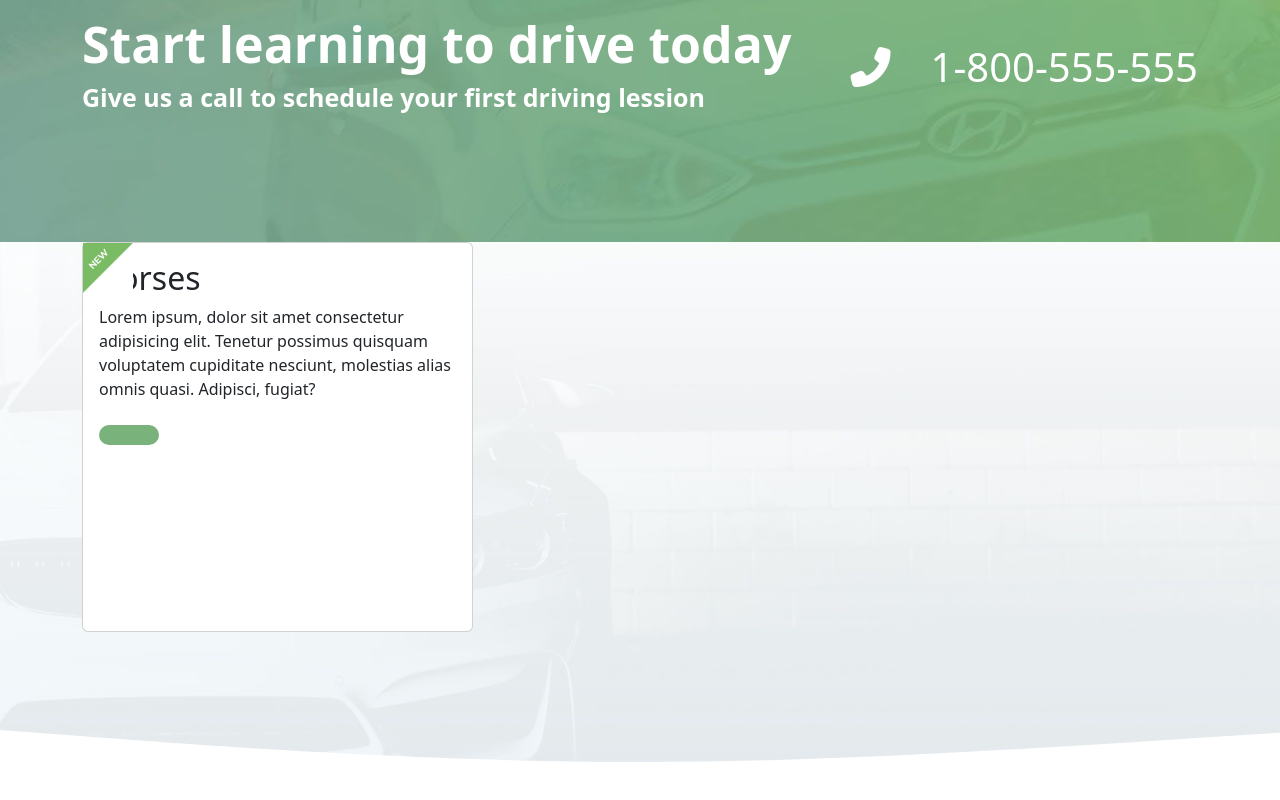
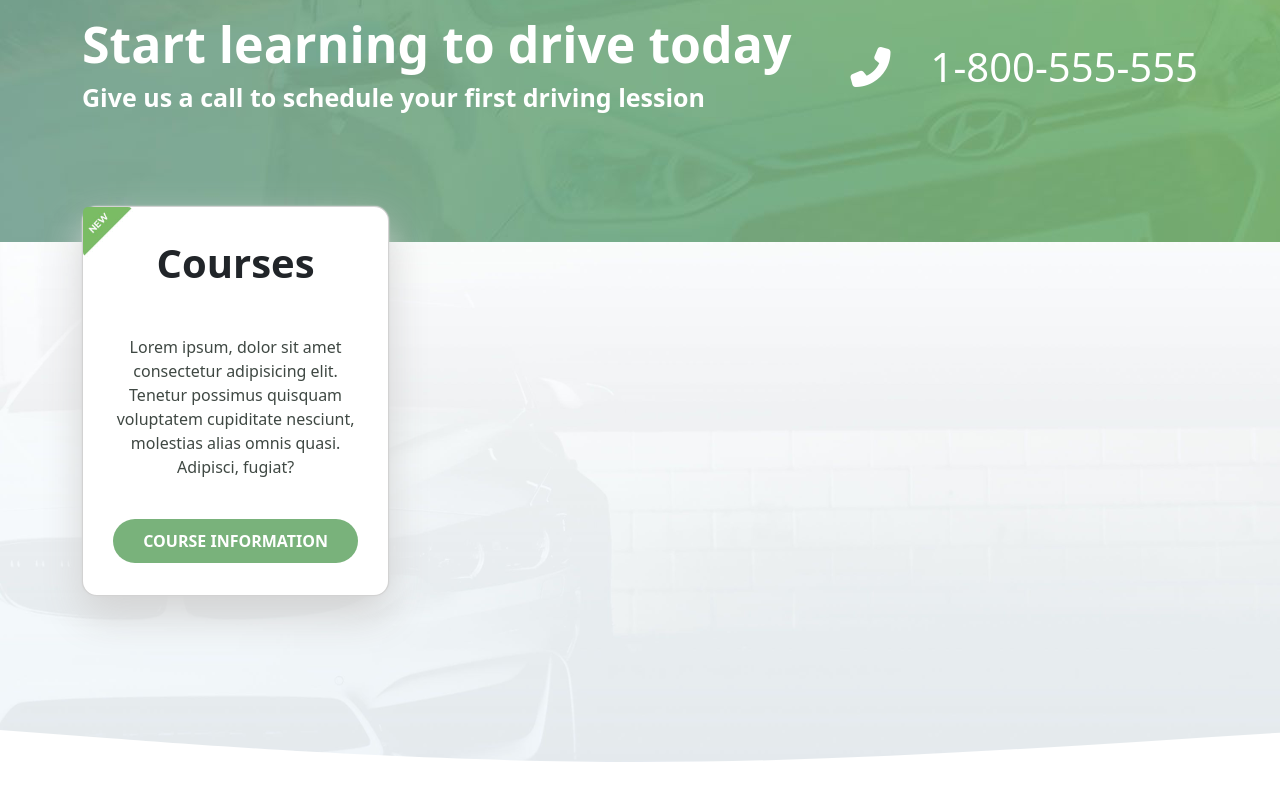
Before and after one commit to Oltion-Koceku/proj-html-vuejs, a Vue app: page / in a window 1280 px wide. Shown: the part 1578-2378 px from the top of the page. Built offline with nearby package versions, Linux system fonts and the light colour scheme.

Commit message:
[add]forum section courses

```diff
--- a/src/components/curses.vue
+++ b/src/components/curses.vue
@@ -3,6 +3,12 @@
 import buttonVue from './partials/button.vue'
 import waveVue from './partials/wave.vue'
   export default {
+
+    data(){
+      return{
+        textButton: 'course information'
+      }
+    },
     components:{
       waveVue,
       buttonVue
@@ -17,12 +23,15 @@ import waveVue from './partials/wave.vue'
       <!-- card -->
       <div class="card-form">
         <div class="card">
-          <div class="card-body position-relative ">
+          <div class="card-body position-relative d-flex justify-content-center align-items-center flex-column">
+            <div class="new">
+
+            </div>
             <img src="../img/new-corner.jpg" alt="">
-            <h2>Corses</h2>
-            <p>Lorem ipsum, dolor sit amet consectetur adipisicing elit. Tenetur possimus quisquam voluptatem cupiditate nesciunt, molestias alias omnis quasi. Adipisci, fugiat?</p>
-            <div class="butt">
-              <buttonVue />
+            <h2 class="mb-5">Courses</h2>
+            <p class="text-center ">Lorem ipsum, dolor sit amet consectetur adipisicing elit. Tenetur possimus quisquam voluptatem cupiditate nesciunt, molestias alias omnis quasi. Adipisci, fugiat?</p>
+            <div class="butt mt-4">
+              <buttonVue :text = textButton />
             </div>
           </div>
         </div>
@@ -38,6 +47,7 @@ import waveVue from './partials/wave.vue'
 
 
 <style lang="scss" scoped>
+@use '../assets/scss/partials/_variables.scss' as *;
 #information{
   height: 600px;
   background-image: url("../img/promise-background.jpg");
@@ -50,17 +60,32 @@ import waveVue from './partials/wave.vue'
     bottom: 0;
   }
   .card-form{
-    width: 35%;
+    width: 24%;
     height: 65%;
+    position: absolute;
+    top: -6%;
     .card{
       width: 100%;
       height: 100%;
+      border-radius: 15px;
+      box-shadow: 0 0 2px 0 lightgray, 0 20px 40px lightgray;
       .card-body{
+        padding: 8%;
         img{
           position: absolute;
           width: 50px;
           left: 0;
           top: 0;
+         border-radius: 5px;
+
+        }
+        h2{
+          font-size: 40px;
+          font-weight: 600;
+        }
+
+        p{
+          color: $capecod;
         }
       }
     }
```
